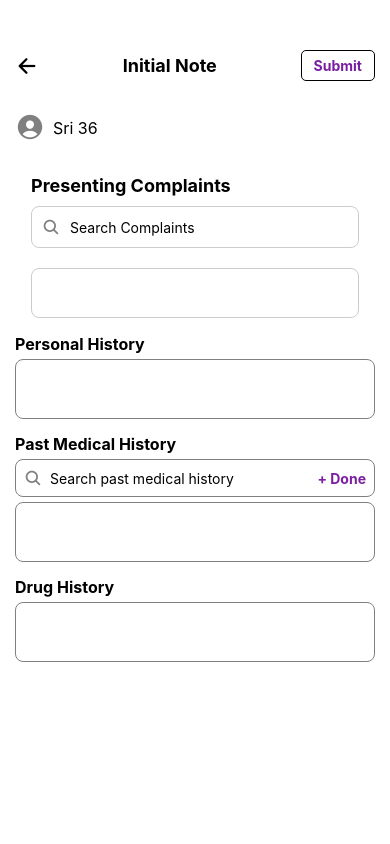
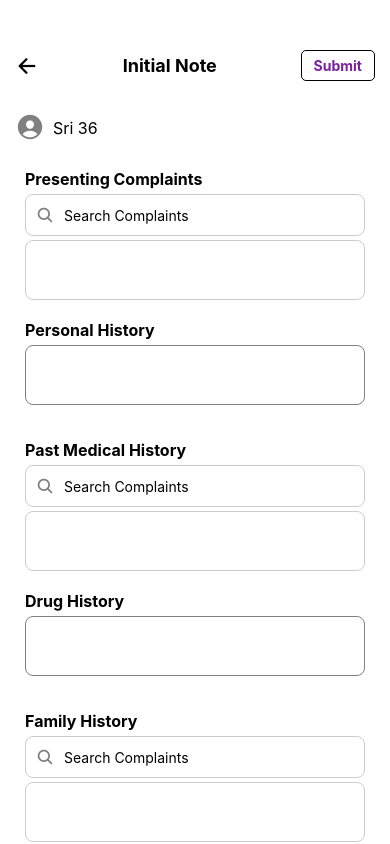
Before and after one commit to kavya581267/doctorsapp, a React Native app: screen /InitialNote in a window 390 px wide. Shown: the top 844 px of the page. Built offline with nearby package versions, Linux system fonts and the light colour scheme.

Commit message:
complaints

```diff
--- a/components/physician/InitialNote.js
+++ b/components/physician/InitialNote.js
@@ -4,6 +4,12 @@ import Icon from 'react-native-vector-icons/Ionicons';
 import PresentingComplaints from './PresentingComplaints';
 
 const MedicalFormScreen = () => {
+
+    const complaintsList = ["Fever", "Cough", "Headache", "Chest Pain", "Shortness of Breath"];
+    const medicationsList = ["Paracetamol", "Ibuprofen", "Amoxicillin", "Aspirin", "Metformin"];
+    const familyHistoryList = ["Diabetes", "Hypertension", "Heart Disease", "Cancer", "Asthma"];
+    const pastMedicalHistoryList = ["Diabetes", "Hypertension", "Stroke", "Tuberculosis", "Arthritis"];
+
     return (
         <View style={styles.container}>
             {/* Header */}
@@ -23,17 +29,32 @@ const MedicalFormScreen = () => {
                 </View>
 
                 {/* Presenting Complaints */}
-       <PresentingComplaints/>
+                <PresentingComplaints title="Presenting Complaints" itemList={complaintsList} />
 
                 {/* Personal History */}
                 <View style={styles.section}>
                     <Text style={styles.sectionTitle}>Personal History</Text>
-          <View style={styles.box}></View>
+                    <TextInput multiline={true} style={styles.box}>
+                    </TextInput>
                 </View>
 
                 {/* Past Medical History */}
+                <PresentingComplaints title="Past Medical History" itemList={pastMedicalHistoryList} />
+
+                {/* Drug History */}
                 <View style={styles.section}>
-          <Text style={styles.sectionTitle}>Past Medical History</Text>
+                    <Text style={styles.sectionTitle}>Drug History</Text>
+                    <TextInput multiline={true} style={styles.box}>
+                    </TextInput>
+                </View>
+
+
+                <PresentingComplaints title="Family History" itemList={familyHistoryList} />
+
+                <PresentingComplaints title="Medications" itemList={medicationsList} />
+
+                <View style={styles.section}>
+                    <Text style={styles.sectionTitle}>Investigations</Text>
                     <View style={styles.inputContainer}>
                         <Icon name="search" size={18} color="gray" style={styles.icon} />
                         <TextInput placeholder="Search past medical history" style={styles.input} />
@@ -41,12 +62,6 @@ const MedicalFormScreen = () => {
                             <Text style={styles.doneText}>+ Done</Text>
                         </TouchableOpacity>
                     </View>
-          <View style={styles.box}></View>
-        </View>
-
-        {/* Drug History */}
-        <View style={styles.section}>
-          <Text style={styles.sectionTitle}>Drug History</Text>
                     <View style={styles.box}></View>
                 </View>
             </ScrollView>
@@ -76,8 +91,8 @@ const styles = StyleSheet.create({
         paddingHorizontal: 12,
         paddingVertical: 6,
         borderRadius: 5,
-    borderWidth:1,
-    borderColor:"black"
+        borderWidth: 1,
+        borderColor: "black"
     },
     submitText: {
         color: '#7B1FA2',
@@ -98,12 +113,12 @@ const styles = StyleSheet.create({
     },
     section: {
         marginBottom: 15,
+        padding: 10
     },
     sectionTitle: {
         fontSize: 16,
         fontWeight: 'bold',
         marginBottom: 5,
-    color: 'black',
     },
     inputContainer: {
         flexDirection: 'row',
@@ -130,7 +145,7 @@ const styles = StyleSheet.create({
         borderWidth: 1,
         borderColor: 'gray',
         borderRadius: 8,
-    height: 60,
+        minHeight: 60,
         padding: 8,
     },
 });
--- a/components/physician/PresentingComplaints.js
+++ b/components/physician/PresentingComplaints.js
@@ -3,30 +3,28 @@ import { View, Text, TextInput, TouchableOpacity, TouchableWithoutFeedback, Scro
 import styles from "../styles/presentingComplaintsStyle";
 import Icon from "react-native-vector-icons/Ionicons";
 
-export default function PresentingComplaints() {
+export default function PresentingComplaints({title,itemList}) {
   const [searchText, setSearchText] = useState("");
 
-  const [finalComplaint, setFinalComplaint] = useState([]);
+  const [selectedItems, setSelectedItems] = useState([]);
 
-  const addComplaint = (complaint) => {
+  const addItem = (item) => {
 
-    if (!finalComplaint.includes(complaint)) {
-      setFinalComplaint([...finalComplaint, complaint]);
+    if (!selectedItems.includes(item)) {
+        setSelectedItems([...selectedItems, item]);
     }
 
     setSearchText("")
   };
 
-  const removeComplaint = (complaint) => {
-    setFinalComplaint(finalComplaint.filter((item) => item !== complaint));
+  const removeComplaint = (item) => {
+    setSelectedItems(selectedItems.filter((selected) => selected !== item));
   };
-
-  const complaintsList = ["Fever", "Cough", "Headache", "Chest Pain", "Shortness of Breath"];
 
   return (
 
     <View style={styles.section}>
-      <Text style={styles.sectionTitle}>Presenting Complaints</Text>
+      <Text style={styles.sectionTitle}>{title}</Text>
 
       <View style={styles.inputContainer}>
         <Icon name="search" size={18} color="gray" style={styles.icon} />
@@ -40,13 +38,13 @@ export default function PresentingComplaints() {
 
       {searchText.length > 0 && (
                 <View style={styles.dropdown}>
-                    {complaintsList
-                        .filter((c) => c.toLowerCase().includes(searchText.toLowerCase()))
+                    {itemList
+                        .filter((item) => item.toLowerCase().includes(searchText.toLowerCase()))
                         .map((item, index) => (
                             <TouchableOpacity
                                 key={index}
                                 style={styles.dropdownItem}
-                                onPress={() => addComplaint(item)}
+                                onPress={() => addItem(item)}
                             >
                                 <Text style={styles.dropdownText}>{item}</Text>
                             </TouchableOpacity>
@@ -55,7 +53,7 @@ export default function PresentingComplaints() {
             )}
 
       <ScrollView contentContainerStyle={styles.complaintsBox}>
-        {finalComplaint.map((item, index) => (
+        {selectedItems.map((item, index) => (
           <View key={index} style={styles.selectedChip}>
             <Text style={styles.selectedText}>{item}</Text>
             <TouchableOpacity onPress={() => removeComplaint(item)}>
--- a/components/styles/presentingComplaintsStyle.js
+++ b/components/styles/presentingComplaintsStyle.js
@@ -3,12 +3,13 @@ import { COLORS } from "../constants/colors";
 
 export default StyleSheet.create({
     section: {
-        padding: 16
+        padding: 10
     },
     sectionTitle: {
-        fontSize: 18,
-        fontWeight: "bold",
-        marginBottom: 10
+      fontSize: 16,
+      fontWeight: 'bold',
+      marginBottom: 5,
+
     },
     inputContainer: {
         flexDirection: "row",
@@ -61,8 +62,8 @@ export default StyleSheet.create({
         borderWidth: 1,
         borderColor: COLORS.grey,
         borderRadius: 8,
-        minHeight: 50,
-        marginTop: 20,
+        minHeight: 60,
+        marginTop: 4,
         padding: 10,
         flexDirection: "row",
         flexWrap: "wrap",
```
Lines whose indentation alone changed are shown as unchanged.
